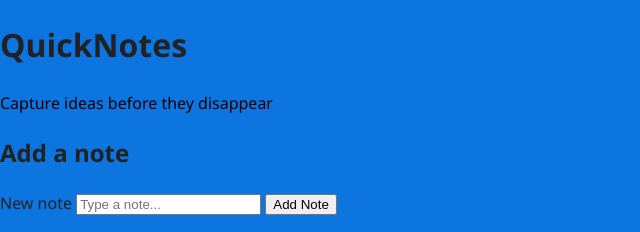
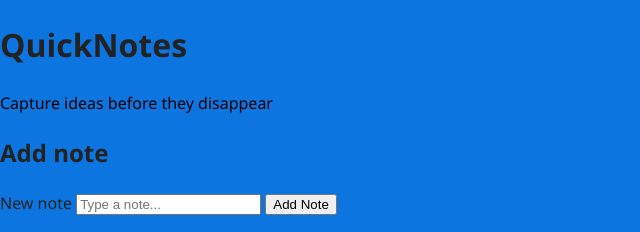
Before and after one commit to njambiEvelyne/Practice, a plain HTML site: page quicknotes-day1/index.html in a window 1280 px wide. Shown: the top 232 px of the page, 0-640 px from the left. Drawn offline with Linux system fonts and the light colour scheme.

```diff
--- a/quicknotes-day1/index.html
+++ b/quicknotes-day1/index.html
@@ -16,7 +16,7 @@
     </header>
      <main>
       <section>
-        <h2>Add a note</h2>
+        <h2>Add note</h2>
         <form id="note-form">
           <label for="note-input">New note</label>
           <input type="text" id="note-input" placeholder="Type a note..." />
```
